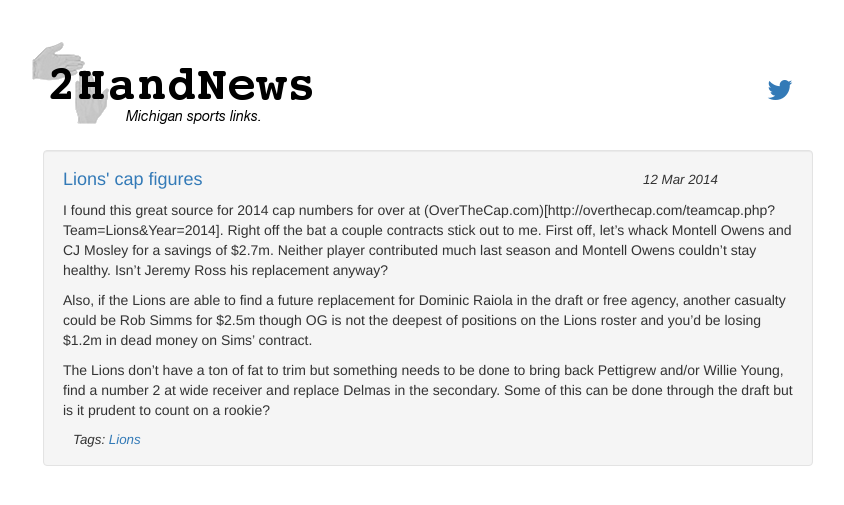
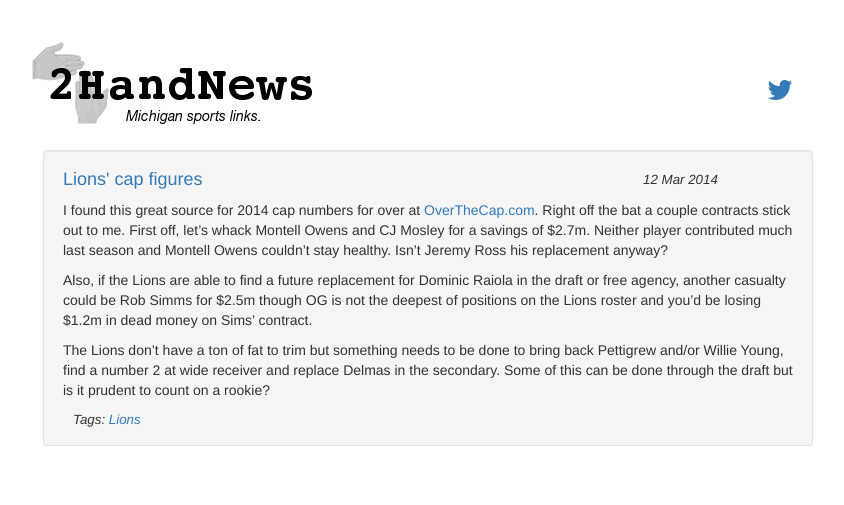
Before and after one commit to aftco/aftco.github.io, a Jekyll site: the page built from _posts/2014-03-12-09-00-lions-cap-figures.md, in a window 1280 px wide. Shown: the top 505 px of the page, without its empty margins (212-1056 px from the left). Built offline with Jekyll 4.4.1, drawn with Linux system fonts in a browser that asks for light colours; nearby versions of some CDN libraries; Markdown is read by kramdown in place of the engine named in the settings.

Commit message:
Update 2014-03-12-09-00-lions-cap-figures.md

```diff
--- a/_posts/2014-03-12-09-00-lions-cap-figures.md
+++ b/_posts/2014-03-12-09-00-lions-cap-figures.md
@@ -5,7 +5,7 @@
 link: http://overthecap.com/teamcap.php?Team=Lions&Year=2014
 ---
 
-I found this great source for 2014 cap numbers for over at (OverTheCap.com)[http://overthecap.com/teamcap.php?Team=Lions&Year=2014].  Right off the bat a couple contracts stick out to me.  First off, let's whack Montell Owens and CJ Mosley for a savings of $2.7m.  Neither player contributed much last season and Montell Owens couldn't stay healthy.  Isn't Jeremy Ross his replacement anyway?
+I found this great source for 2014 cap numbers for over at [OverTheCap.com](http://overthecap.com/teamcap.php?Team=Lions&Year=2014).  Right off the bat a couple contracts stick out to me.  First off, let's whack Montell Owens and CJ Mosley for a savings of $2.7m.  Neither player contributed much last season and Montell Owens couldn't stay healthy.  Isn't Jeremy Ross his replacement anyway?
 
 Also, if the Lions are able to find a future replacement for Dominic Raiola in the draft or free agency, another casualty could be Rob Simms for $2.5m though OG is not the deepest of positions on the Lions roster and you'd be losing $1.2m in dead money on Sims' contract.
 
```
